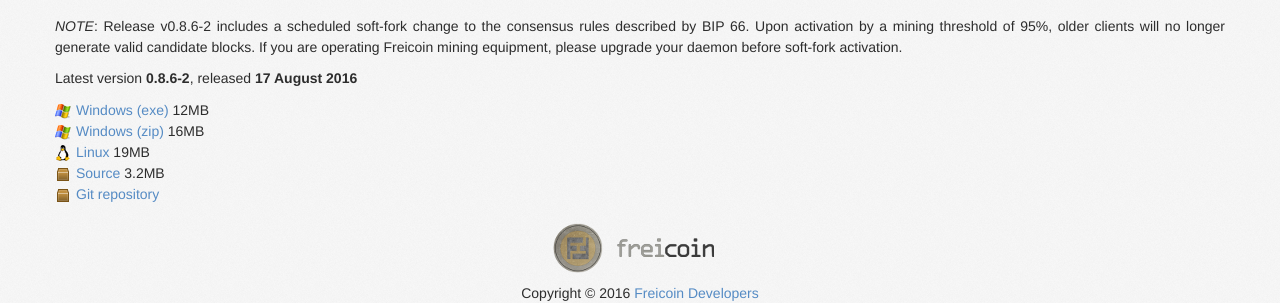
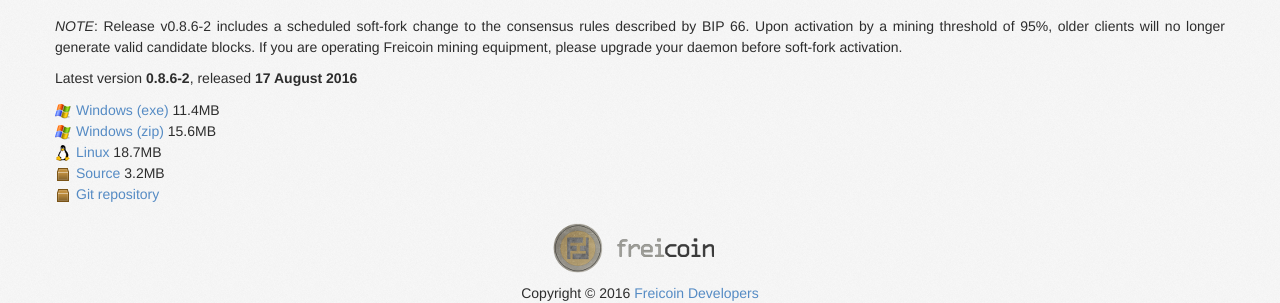
Before and after one commit to freicoin/freico.in, a Jekyll site: the page built from download/index.md, in a window 1280 px wide. Shown: the part 237-540 px from the top of the page. Built offline with Jekyll 4.4.1, drawn with Linux system fonts in a browser that asks for light colours; nearby versions of some CDN libraries; some web fonts are replaced; comment, search, counter and statistics services are not loaded.

Commit message:
Update file sizes for current release.

```diff
--- a/_config.yml
+++ b/_config.yml
@@ -59,12 +59,12 @@
             osid: Win
             icon: /static/images/os/win.png
             link: https://s3.amazonaws.com/in.freico.stable/freicoin-0.8.6-2-win32-setup.exe
-            size: 12MB
+            size: 11.4MB
         -
             name: Windows (zip)
             icon: /static/images/os/win.png
             link: https://s3.amazonaws.com/in.freico.stable/freicoin-0.8.6-2-win32.zip
-            size: 16MB
+            size: 15.6MB
         #-
         #    name: Mac OS X
         #    osid: Mac
@@ -76,7 +76,7 @@
             osid: Linux
             icon: /static/images/os/linux.png
             link: https://s3.amazonaws.com/in.freico.stable/freicoin-0.8.6-2-linux.tar.xz
-            size: 19MB
+            size: 18.7MB
         #-
         #    name: Ubuntu (PPA)
         #    osid: Linux
```
